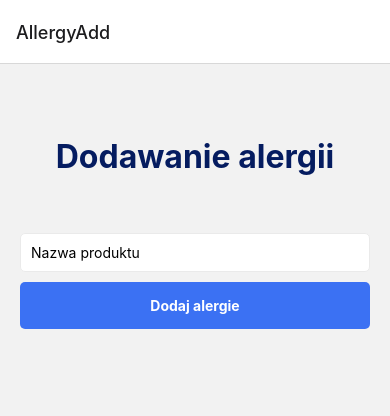
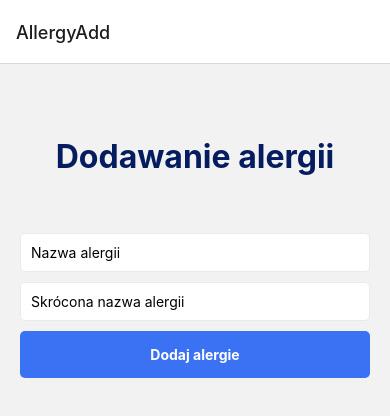
Before and after one commit to kriszub98/praca-dyplomowa-frontend, a React Native app: screen /AllergyAdd in a window 390 px wide. Shown: the top 416 px of the page. Built offline with nearby package versions, Linux system fonts and the light colour scheme; no server answers.

Commit message:
Add shortname to allergyScreen

```diff
--- a/src/hooks/useAllergies.js
+++ b/src/hooks/useAllergies.js
@@ -14,9 +14,9 @@ const useAllergies = () => {
 		}
 	};
 
-	const addAllergy = async (name) => {
+	const addAllergy = async (name, shortName) => {
 		try {
-			const result = await allergyBackend.post('/allergies', { name });
+			const result = await allergyBackend.post('/allergies', { name, shortName });
 			console.log(result);
 		} catch (error) {
 			return setErrorMessage(error.response.data.error);
--- a/src/screens/AllergyAddScreen.js
+++ b/src/screens/AllergyAddScreen.js
@@ -12,13 +12,15 @@ import CustomButton from '../components/CustomButton';
 
 const AllergyAddScreen = () => {
 	const [ name, bindName, resetName ] = useInput('');
+	const [ shortName, bindShortName, resetShortName ] = useInput('');
 	const { addAllergy, errorMessage } = useAllergies();
 
 	const navigation = useNavigation();
 
 	const onSubmitPressed = () => {
-		addAllergy(name);
+		addAllergy(name, shortName);
 		resetName();
+		resetShortName();
 		navigation.navigate('ProductAdd');
 	};
 
@@ -28,7 +30,8 @@ const AllergyAddScreen = () => {
 				<TitleText style={styles.title}>Dodawanie alergii</TitleText>
 
 				{errorMessage ? <TitleText style={styles.errorMessage}>{errorMessage}</TitleText> : null}
-				<CustomInput placeholder="Nazwa produktu" {...bindName} />
+				<CustomInput placeholder="Nazwa alergii" {...bindName} />
+				<CustomInput placeholder="Skrócona nazwa alergii" {...bindShortName} />
 				<CustomButton onPress={onSubmitPressed} text="Dodaj alergie" />
 			</View>
 		</ScrollView>
```
